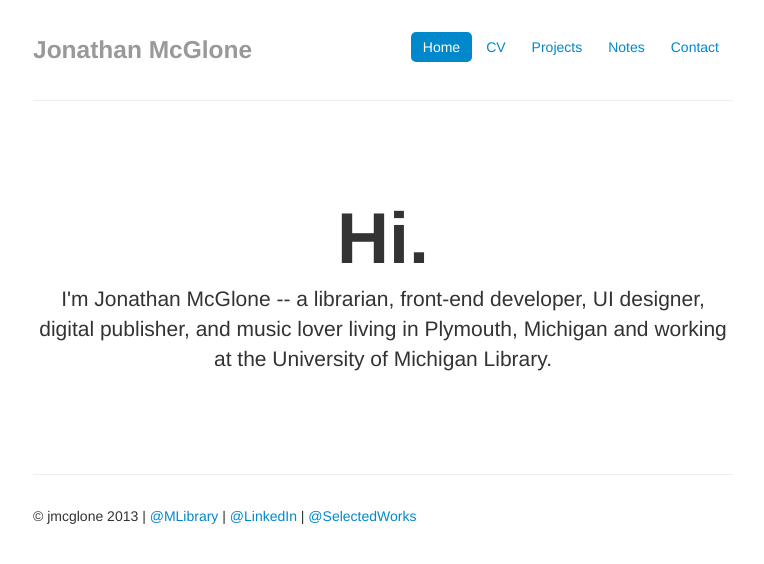
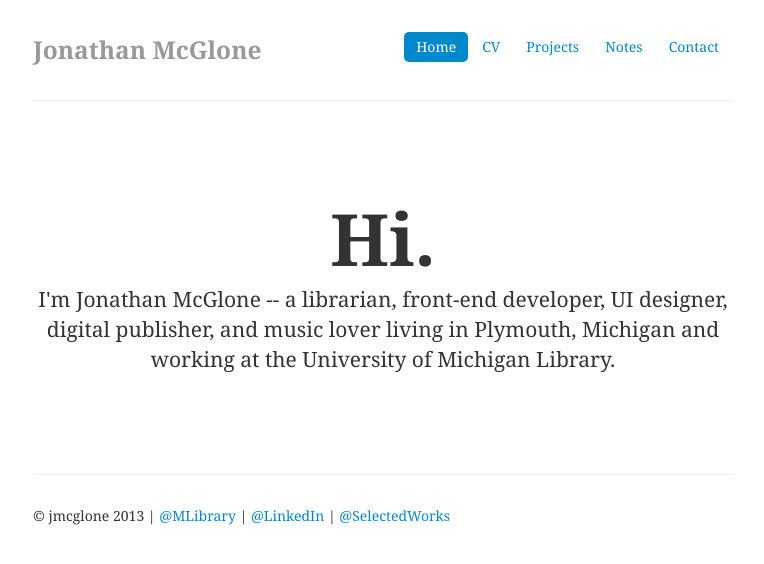
Before and after one commit to jmcglone/jmcglone.github.io, a Jekyll site: the page built from index.html, in a window 1280 px wide. Shown: the top 564 px of the page, without its empty margins (257-1021 px from the left). Built offline with Jekyll 4.4.1, drawn with Linux system fonts in a browser that asks for light colours; nearby versions of some CDN libraries.

Commit message:
Update style.css
adding fonts

```diff
--- a/css/style.css
+++ b/css/style.css
@@ -1,4 +1,6 @@
-body { padding-top: 20px; padding-bottom: 40px; }
+@import url(http://fonts.googleapis.com/css?family=Merriweather:300,300italic,400,400italic,700,700italic);
+
+body { padding-top: 20px; padding-bottom: 40px; font-family: 'Merriwather', Georgia, Times; }
 
 /* Custom container */
 .container-narrow { margin: 0 auto; max-width: 700px; }
```
